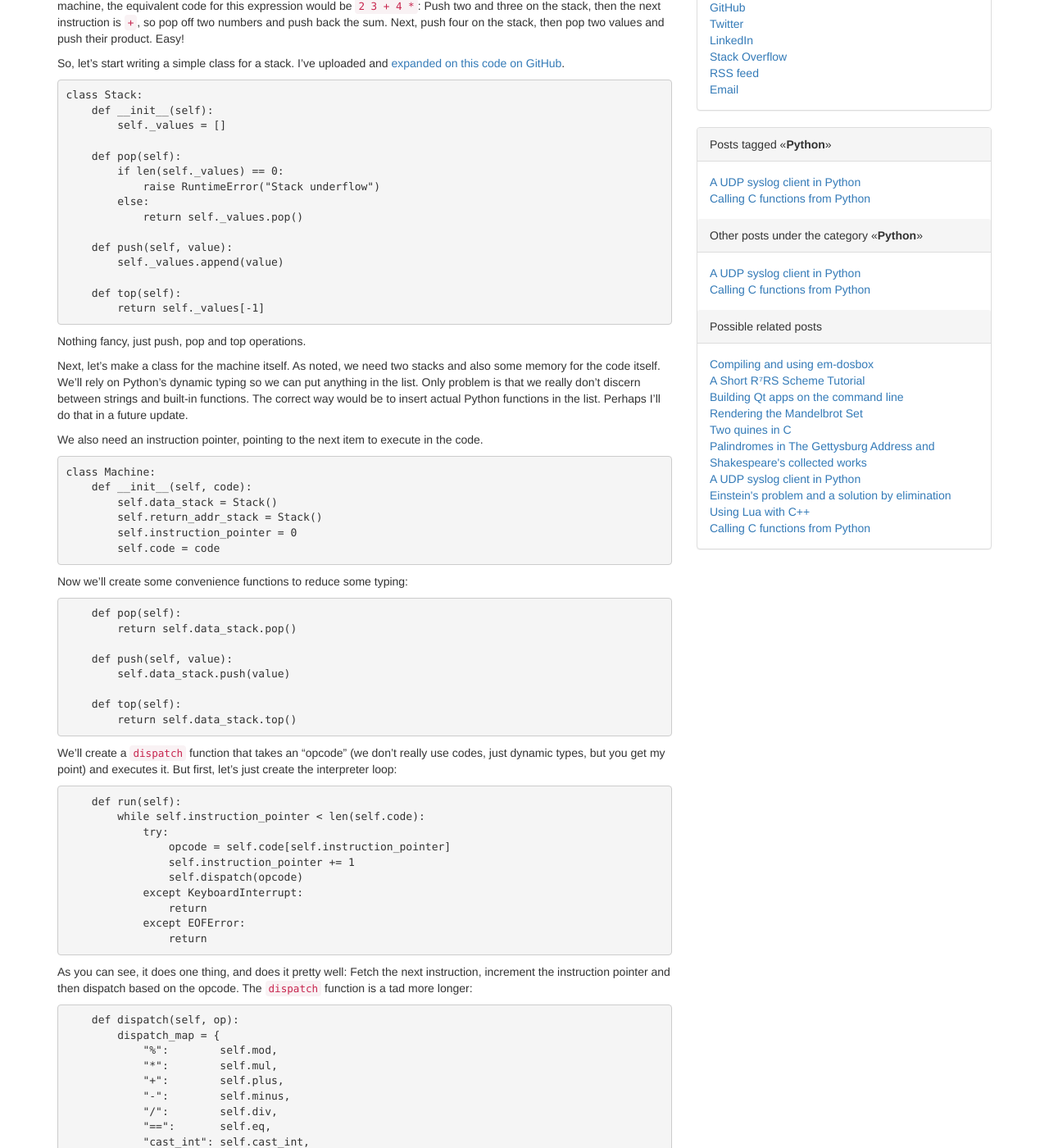
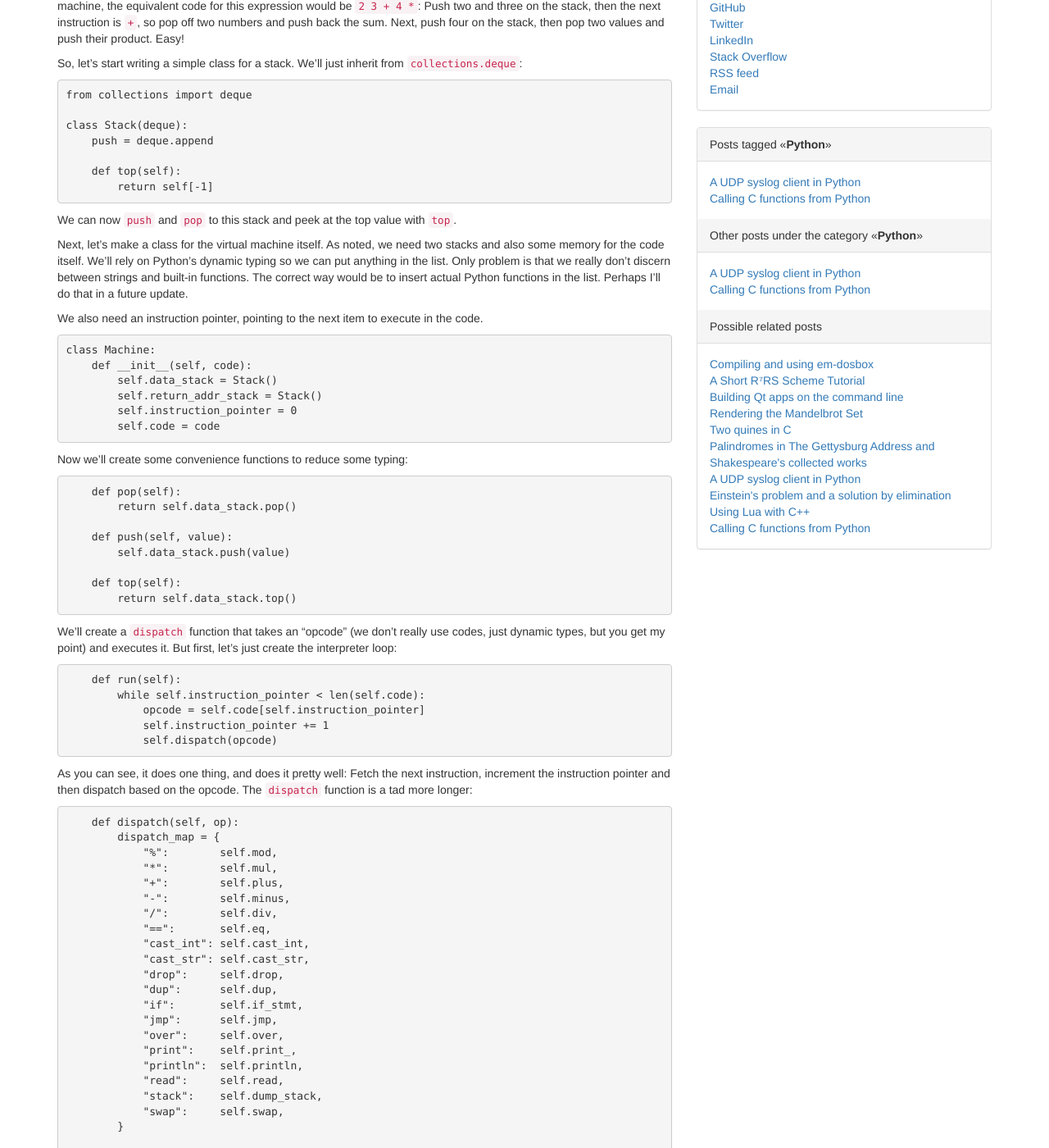
Before and after one commit to cslarsen/csl.name, a Jekyll site: the page built from _posts/2015-01-28-vm.md, in a window 1280 px wide and 1400 px high, scrolled down 569 px. Shown: the whole window at 82% size. Built offline with Jekyll 4.4.1, drawn with Linux system fonts in a browser that asks for light colours; Markdown is read by kramdown in place of the engine named in the settings; comment, search, counter and statistics services are not loaded; some of the changed text lies outside the part shown.

Commit message:
Updates VM article

```diff
--- a/_includes/vm.py
+++ b/_includes/vm.py
@@ -62,7 +62,7 @@ class Machine:
         if op in dispatch_map:
             dispatch_map[op]()
         elif isinstance(op, int):
-                self.push(op) # push numbers on stack
+            self.push(op) # push numbers on stack
         elif isinstance(op, str) and op[0]==op[-1]=='"':
             self.push(op[1:-1]) # push quoted strings on stack
         else:
--- a/_posts/2015-01-28-vm.md
+++ b/_posts/2015-01-28-vm.md
@@ -41,30 +41,22 @@ expression would be `2 3 + 4 *`: Push two and three on the stack, then the next
 instruction is `+`, so pop off two numbers and push back the sum.  Next, push
 four on the stack, then pop two values and push their product. Easy!
 
-So, let's start writing a simple class for a stack. I've uploaded and [expanded
-on this code on GitHub][code].
+So, let's start writing a simple class for a stack.  We'll just inherit from
+`collections.deque`:
 
-    class Stack:
-        def __init__(self):
-            self._values = []
+    from collections import deque
 
-        def pop(self):
-            if len(self._values) == 0:
-                raise RuntimeError("Stack underflow")
-            else:
-                return self._values.pop()
-
-        def push(self, value):
-            self._values.append(value)
+    class Stack(deque):
+        push = deque.append
 
         def top(self):
-            return self._values[-1]
+            return self[-1]
 
-Nothing fancy, just push, pop and top operations.
+We can now `push` and `pop` to this stack and peek at the top value with `top`.
 
-Next, let's make a class for the machine itself. As noted, we need two stacks
-and also some memory for the code itself. We'll rely on Python's dynamic typing
-so we can put anything in the list. Only problem is that we really don't
+Next, let's make a class for the virtual machine itself. As noted, we need two
+stacks and also some memory for the code itself. We'll rely on Python's dynamic
+typing so we can put anything in the list. Only problem is that we really don't
 discern between strings and built-in functions. The correct way would be to
 insert actual Python functions in the list. Perhaps I'll do that in a future
 update.
@@ -96,14 +88,9 @@ let's just create the interpreter loop:
 
         def run(self):
             while self.instruction_pointer < len(self.code):
-                try:
-                    opcode = self.code[self.instruction_pointer]
-                    self.instruction_pointer += 1
-                    self.dispatch(opcode)
-                except KeyboardInterrupt:
-                    return
-                except EOFError:
-                    return
+                opcode = self.code[self.instruction_pointer]
+                self.instruction_pointer += 1
+                self.dispatch(opcode)
 
 As you can see, it does one thing, and does it pretty well: Fetch the next
 instruction, increment the instruction pointer and then dispatch based on the
@@ -133,13 +120,14 @@ opcode.  The `dispatch` function is a tad more longer:
 
             if op in dispatch_map:
                 dispatch_map[op]()
+            elif isinstance(op, int):
+                # push numbers on the data stack
+                self.push(op)
+            elif isinstance(op, str) and op[0]==op[-1]=='"':
+                # push quoted strings on the data stack
+                self.push(op[1:-1])
             else:
-                if isinstance(op, int):
-                    self.push(op) # push numbers on stack
-                elif isinstance(op, str) and op[0]==op[-1]=='"':
-                    self.push(op[1:-1]) # push quoted strings on stack
-                else:
-                  raise RuntimeError("Unknown opcode: '%s'" % op)
+                raise RuntimeError("Unknown opcode: '%s'" % op)
 
 Basically, it looks up the opcode, and sees if it's a built-in function like
 `*` or `drop` or `dup`.  By the way, those are [Forth][forth] words, a
@@ -161,6 +149,11 @@ So, there you have it! Congrats!
 Let's define a few more operations, then write a program using our newly
 designed virtual machine and [p-code language][p-code]:
 
+        # Allow to use "print" as a name for our own method:
+        from __future__ import print_function
+
+        # ...
+
         def plus(self):
             self.push(self.pop() + self.pop())
 
@@ -175,26 +168,25 @@ designed virtual machine and [p-code language][p-code]:
             last = self.pop()
             self.push(self.pop() / last)
 
-        def print_(self):
+        def print(self):
             sys.stdout.write(str(self.pop()))
             sys.stdout.flush()
 
         def println(self):
-            self.print_()
-            sys.stdout.write("\n")
+            sys.stdout.write("%s\n" % self.pop())
             sys.stdout.flush()
 
-Let's write that `print((2+3)*4)` example in our code:
+Let's write that `print((2+3)*4)` example using our virtual machine:
 
     Machine([2, 3, "+", 4, "*", "println"]).run()
 
-You can try running it now, even!
+You can even try runnint it!
 
 Now, let's introduce a jump operation, a _go-to_ operation:
 
         def jmp(self):
             addr = self.pop()
-            if isinstance(addr, int) and addr >= 0 and addr < len(self.code):
+            if isinstance(addr, int) and 0 <= addr < len(self.code):
                 self.instruction_pointer = addr
             else:
                 raise RuntimError("JMP address must be a valid integer.")
@@ -205,23 +197,12 @@ It just changes the instruction pointer.  Now let's look at branching:
             false_clause = self.pop()
             true_clause = self.pop()
             test = self.pop()
-
-            # False values: False, 0, "", everyting else is true
-            result = True
-            if isinstance(test, bool) and test == False:
-                result = False
-            if isinstance(test, str) and len(test) == 0:
-                result = False
-            if isinstance(test, int) and test == 0:
-                result = False
-
-            if result == True:
-                self.push(true_clause)
-            else:
-                self.push(false_clause)
+            self.push(true_clause if test else false_clause)
 
 This is also very straight-forward. If you wanted to add a conditional jump,
-you'd have to simply do `test-value true-value false-value IF JMP`.
+you'd have to simply do `test-value true-value false-value IF JMP`.  (As
+branching is performed often, many VMs provide instructions like `JNE`, "jump
+if not equal", for convenience).
 
 Here's a program that asks the user for two numbers, then prints their sum and
 product:
@@ -277,19 +258,17 @@ machine code:
     # ...
 
     def parse(text):
-        code = []
         tokens = tokenize.generate_tokens(StringIO(text).readline)
         for toknum, tokval, _, _, _ in tokens:
             if toknum == tokenize.NUMBER:
-                code.append(int(tokval))
+                yield int(tokval)
             elif toknum in [tokenize.OP, tokenize.STRING, tokenize.NAME]:
-                code.append(tokval)
+                yield tokval
             elif toknum == tokenize.ENDMARKER:
                 break
             else:
                 raise RuntimeError("Unknown token %s: '%s'" %
                         (tokenize.tok_name[toknum], tokval))
-        return code
 
 A simple optimizer: Constant folding
 ------------------------------------
@@ -300,26 +279,18 @@ For instance, mathematical expressions involving constants, e.g. `2 3 +`.  That
 should be quite simple to implement.
 
     def constant_fold(code):
-        """Constant-folds simple expressions like 2 3 + to 5."""
-
-        # Loop until we haven't done any optimizations.  E.g., "2 3 + 5 *" will be
-        # optimized to "5 5 *" and in the next iteration to 25.
-
-        keep_running = True
-        while keep_running:
-            keep_running = False
-            # Find two consecutive numbes and an arithmetic operator
-            for i, ops in enumerate(zip(code, code[1:], code[2:])):
-                a, b, op = ops
-                if type(a)==type(b)==int and op in ["+", "-", "*", "/"]:
-                    m = Machine(ops)
+        """Constant-folds simple mathematical expressions like 2 3 + to 5."""
+        while True:
+            # Find two consecutive numbers and an arithmetic operator
+            for i, (a, b, op) in enumerate(zip(code, code[1:], code[2:])):
+                if isinstance(a, int) and isinstance(b, int) and op in {"+", "-", "*", "/"}:
+                    m = Machine((a, b, op))
                     m.run()
-                    result = m.top()
-                    del code[i:i+3]
-                    code.insert(i, result)
-                    keep_running = True
-                    print("Optimizer: Constant-folded %d%s%d to %d" % (a,op,b,result))
+                    code[i:i+3] = [m.top()]
+                    print("Constant-folded (%s %s %s) to %s" % (a, op, b, m.top()))
                     break
+            else:
+                break
         return code
 
 The only problem with this approach is that we would have to update jump
@@ -337,17 +308,24 @@ A REPL
 Now we can make a simple REPL like so:
 
     def repl():
+        print('Hit CTRL+D or type "exit" to quit.')
+
         while True:
-            source = raw_input("> ")
-            code = parse(source)
-            code = constant_fold(code)
-            Machine(code).run()
+            try:
+                source = raw_input("> ")
+                code = list(parse(source))
+                code = constant_fold(code)
+                Machine(code).run()
+            except (RuntimeError, IndexError) as e:
+                print("IndexError: %s" % e)
+            except KeyboardInterrupt:
+                print("\nKeyboardInterrupt")
 
 We can thus test some simple programs:
 
     > 2 3 + 4 * println
-    Optimizer: Constant-folded 2+3 to 5
-    Optimizer: Constant-folded 5*4 to 20
+    Constant-folded (2 + 3) to 5
+    Constant-folded (5 * 4) to 20
     20
     > 12 dup * println
     144
@@ -470,6 +448,9 @@ work.
 [I've done some of these things in my C++ stack machine][csl-stack-machine], so
 you can get some hints from there.
 
+I've also turned the code here into a project called [Crianza][code]. It has
+more optimizations and an experimental mode to compile down to Python bytecode.
+
 Good luck!
 
 
```
